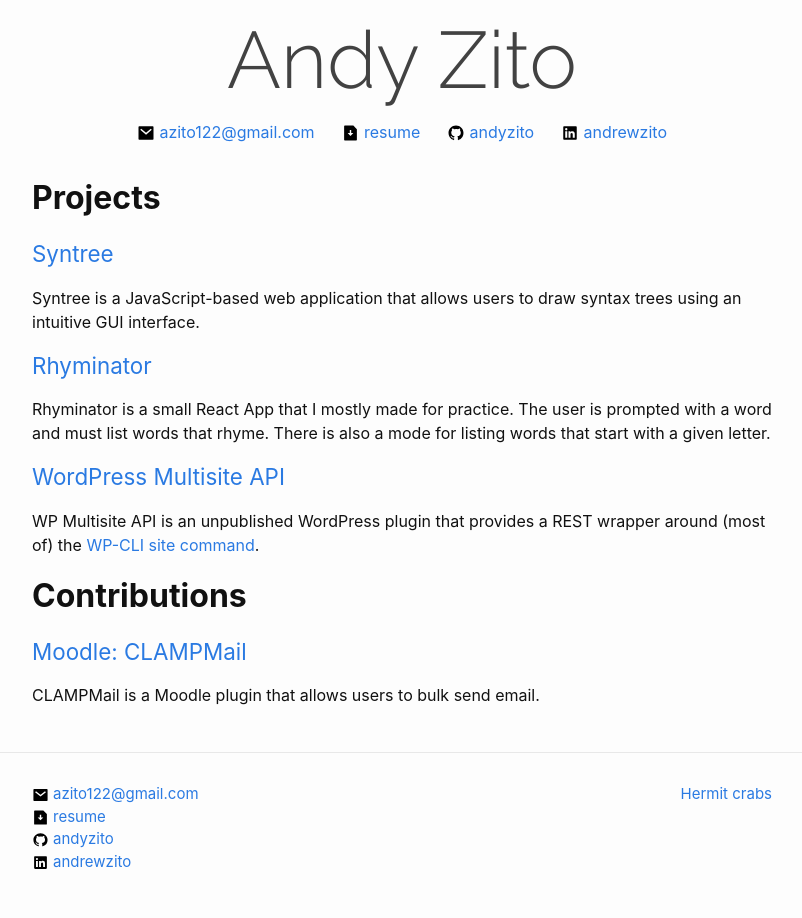
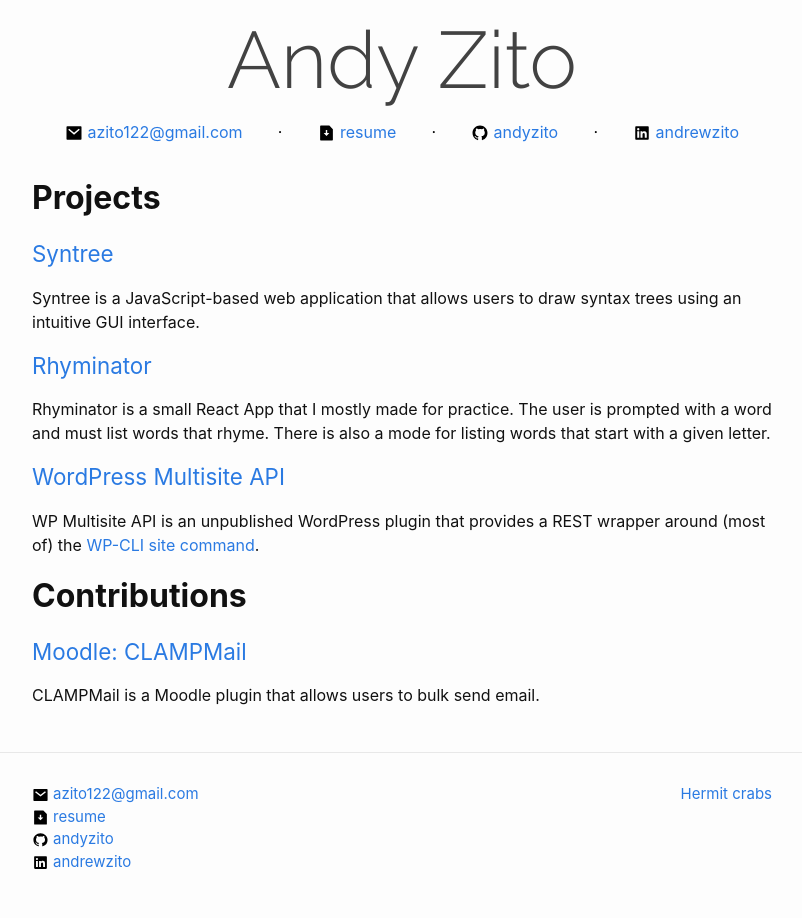
Before and after one commit to andyzito/andyzito.github.io, a Jekyll site: the page built from index.md, in a window 1280 px wide. Shown: the whole page, without its empty margins (238-1040 px from the left). Built offline with Jekyll 4.4.1, drawn with Linux system fonts in a browser that asks for light colours; our own code applies the rules of GitHub Pages for plain Markdown files.

Commit message:
Header styles

```diff
--- a/_includes/header.html
+++ b/_includes/header.html
@@ -5,10 +5,10 @@
     {%- assign page_paths = site.header_pages | default: default_paths -%}
     <a class="site-title" rel="author" href="{{ "/" | relative_url }}">{{ site.title | escape }}</a>
     <div class="contact-row">
-      <a class="icon-link" href="mailto:{{ site.email }}"><img src="{{ '/assets/images/icons/mail-fill.svg' | relative_url }}"><span>{{ site.email | escape }}</span></a>
-      <a class="icon-link" href="{{ '/assets/andrew_zito_resume.pdf' | relative_url }}"><img src="{{ '/assets/images/icons/file-download-fill.svg' | relative_url }}"><span>resume</span></a>
-      <a class="icon-link" href="https://github.com/{{ site.github_username | escape }}"><img src="{{ '/assets/images/icons/github-fill.svg' | relative_url }}"><span>{{ site.github_username }}</span></a>
-      <a class="icon-link" href="https://www.linkedin.com/in/{{ site.linkedin_username | escape }}"><img src="{{ '/assets/images/icons/linkedin-box-fill.svg' | relative_url }}"><span>{{ site.linkedin_username }}</span></a>
+      <span class="icon-link"><a href="mailto:{{ site.email }}"><img src="{{ '/assets/images/icons/mail-fill.svg' | relative_url }}"><span>{{ site.email | escape }}</span></a></span>
+      <span class="icon-link"><a href="{{ '/assets/andrew_zito_resume.pdf' | relative_url }}"><img src="{{ '/assets/images/icons/file-download-fill.svg' | relative_url }}"><span>resume</span></a></span>
+      <span class="icon-link"><a href="https://github.com/{{ site.github_username | escape }}"><img src="{{ '/assets/images/icons/github-fill.svg' | relative_url }}"><span>{{ site.github_username }}</span></a></span>
+      <span class="icon-link"><a href="https://www.linkedin.com/in/{{ site.linkedin_username | escape }}"><img src="{{ '/assets/images/icons/linkedin-box-fill.svg' | relative_url }}"><span>{{ site.linkedin_username }}</span></a></span>
     </div>
   </div>
 </header>
--- a/_sass/_andy.scss
+++ b/_sass/_andy.scss
@@ -49,3 +49,20 @@ article {
     text-align: right;
   }
 }
+
+.contact-row {
+  .icon-link {
+    margin-left: 0;
+  }
+
+  .icon-link:not(:last-of-type) {
+    margin-right: 3rem;
+
+    &:after {
+      content: "·";
+      position: absolute;
+      margin-left: 1.5rem;
+      color: black;
+    }
+  }
+}
```
